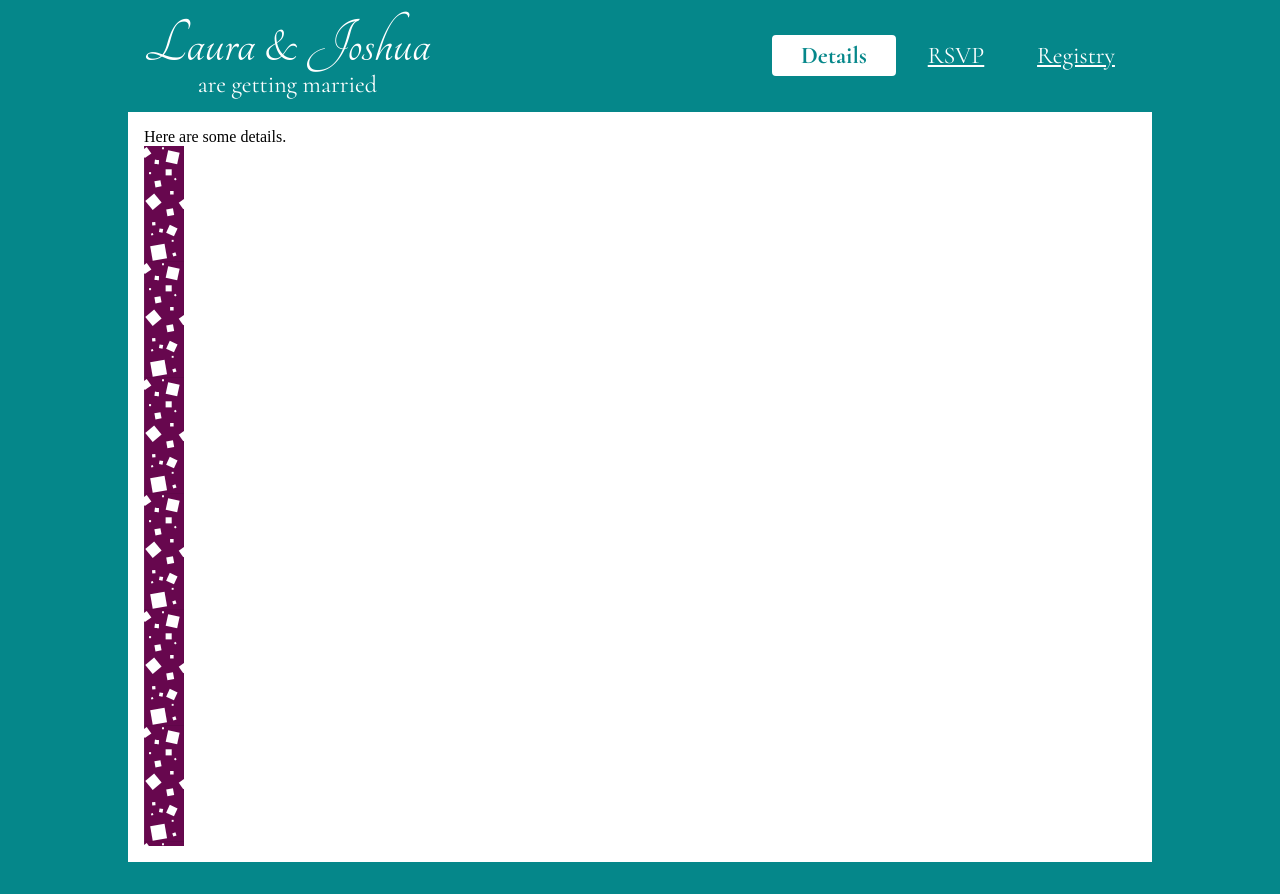
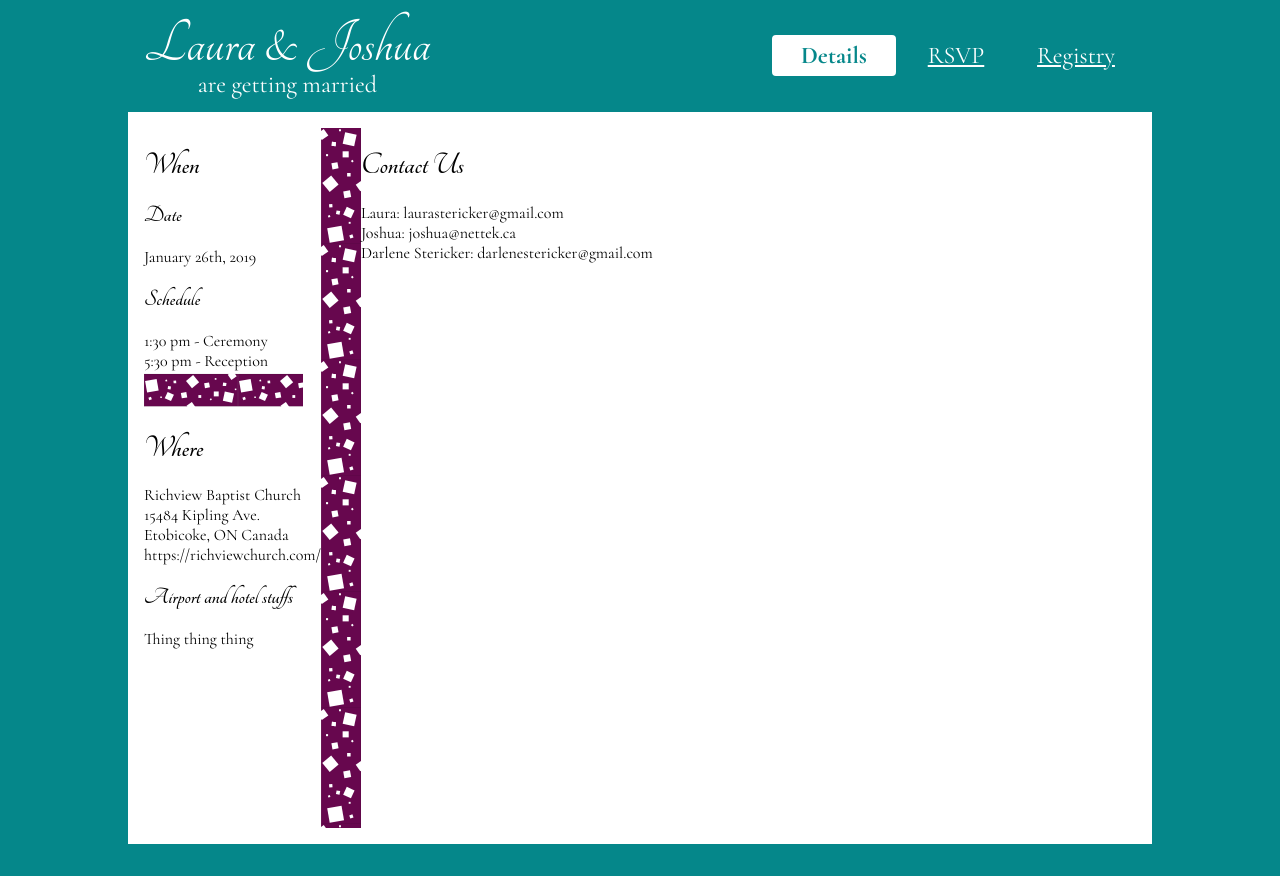
Before and after one commit to jocelyn-stericker/laura-and-joshua, a React (Create React App) app: page / in a window 1280 px wide. Built offline with nearby package versions, Linux system fonts and the light colour scheme.

Commit message:
Draft of details page

```diff
--- a/src/Details.tsx
+++ b/src/Details.tsx
@@ -5,19 +5,56 @@ export default class Home extends React.Component {
   public render() {
     return (
       <div className={css(styles.details)}>
-        Here are some details.
+        <div>
+          <div>
+            <h1 className={css(styles.heading)}>When</h1>
+            <h2 className={css(styles.heading)}>Date</h2>
+            January 26th, 2019
+            <h2 className={css(styles.heading)}>Schedule</h2>
+            1:30 pm - Ceremony <br />
+            5:30 pm - Reception
+          </div>
+          <div className={css(styles.washiHorizontal)} />
+          <div>
+            <h1 className={css(styles.heading)}>Where</h1>
+            Richview Baptist Church <br />
+            15484 Kipling Ave. <br />
+            Etobicoke, ON Canada <br />
+            https://richviewchurch.com/
+            <h2 className={css(styles.heading)}>Airport and hotel stuffs</h2>
+            Thing thing thing
+          </div>
+        </div>
         <div className={css(styles.washiPreview)} />
+        <div>
+          <h1 className={css(styles.heading)}>Contact Us</h1>
+          Laura: laurastericker@gmail.com <br />
+          Joshua: joshua@nettek.ca <br />
+          Darlene Stericker: darlenestericker@gmail.com
+        </div>
       </div>
     );
   }
 }
 
 const styles = StyleSheet.create({
-  details: {},
+  details: {
+    fontFamily: "Cormorant",
+    display: "flex",
+  },
+  heading: {
+    fontFamily: "Tangerine",
+  },
   washiPreview: {
     width: 40,
     height: 700,
     background: "url(washi_1.svg)",
     backgroundSize: "contain",
   },
+  washiHorizontal: {
+    width: "90%",
+    height: 40,
+    background: "url(washi_2.svg)",
+    backgroundSize: "contain",
+  },
 });
```
Also changed, not shown: public/washi_2.svg (added).
